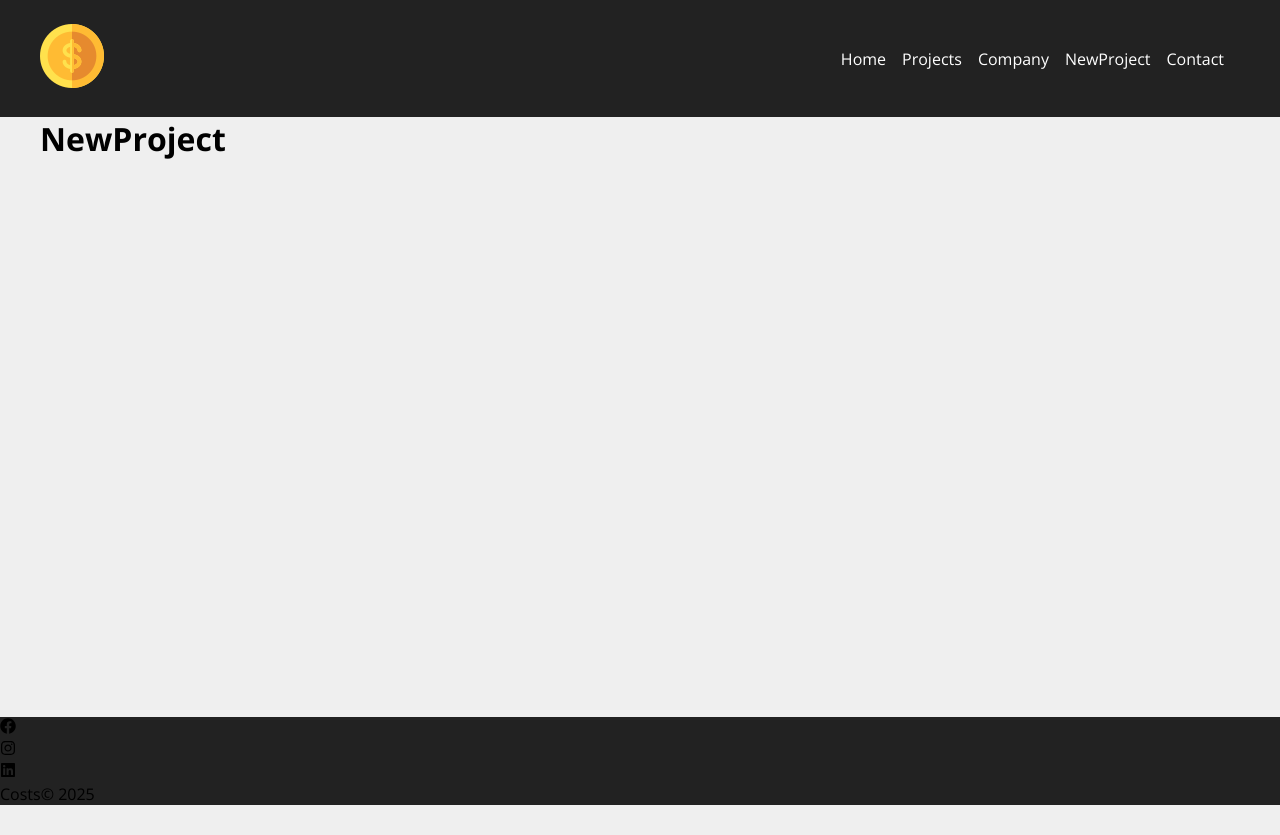
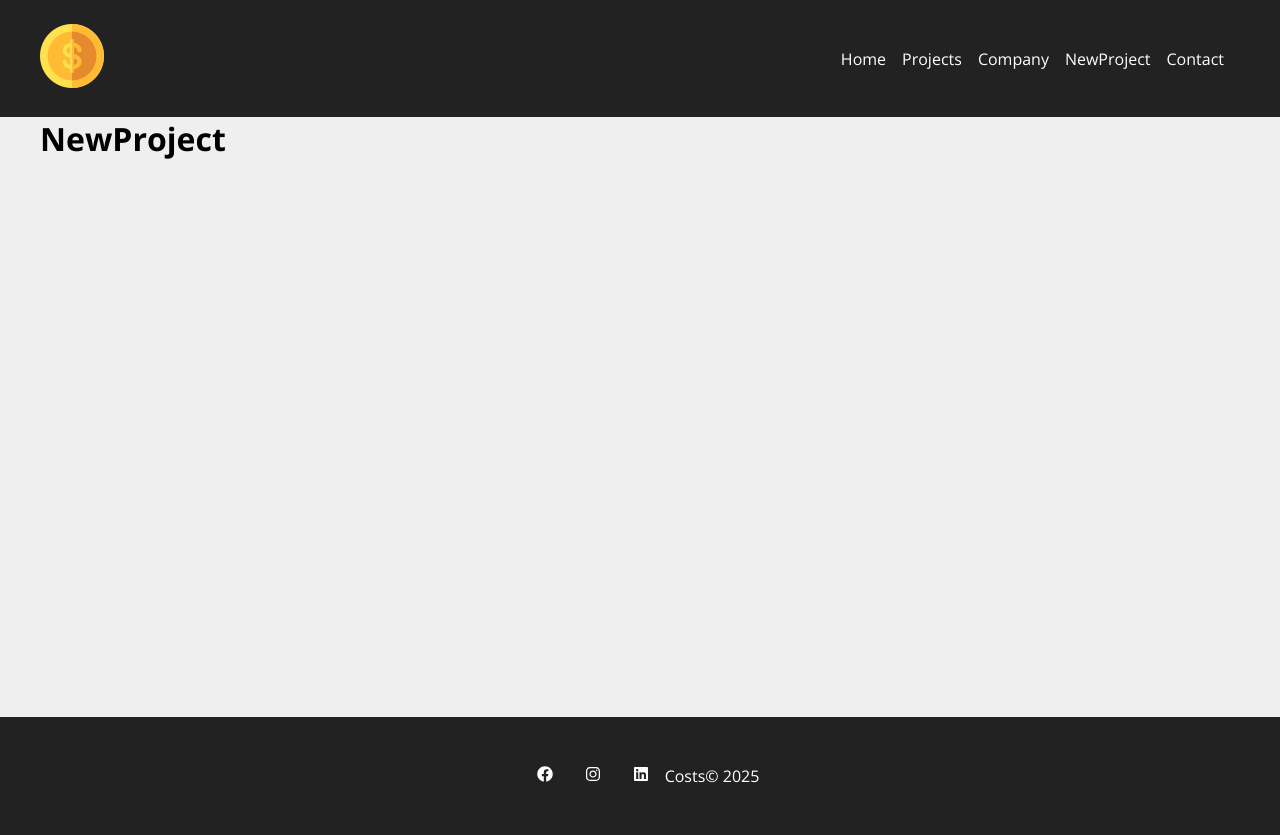
Before and after one commit to RusthenRonald/Projeto-React, a JavaScript app in the folder new-project/: page /newproject in a window 1280 px wide. Before the commit the page ends 805 px from the top, so only its background shows below. Built offline with nearby package versions, Linux system fonts and the light colour scheme; the HTML template or start-up script is replaced by a standard one; a web font is replaced by a local one.

Commit message:
fazendo css do footer e adicionando hover

```diff
--- a/new-project/src/components/Layout/Footer.js
+++ b/new-project/src/components/Layout/Footer.js
@@ -3,7 +3,7 @@ import styles from './Footer.module.css'
 function Footer(){
     return(
         <footer className={styles.footer}>
-            <ul>
+            <ul className={styles.social_list}>
                 <li><FaFacebook/></li>
                 <li><FaInstagram/></li>
                 <li><FaLinkedin/></li>
--- a/new-project/src/components/Layout/Footer.module.css
+++ b/new-project/src/components/Layout/Footer.module.css
@@ -1,3 +1,17 @@
 .footer{
     background-color:#222 ;
+    color: #fff;
+    padding: 3em;
+    text-align: center;
 }
+.social_list{
+    display: flex;
+    list-style: none;
+    justify-content: center;
+}
+.social_list li{
+    margin: 0 1em;
+}
+.social_list li:hover{
+    color: #Ffbb33;
+}
```
